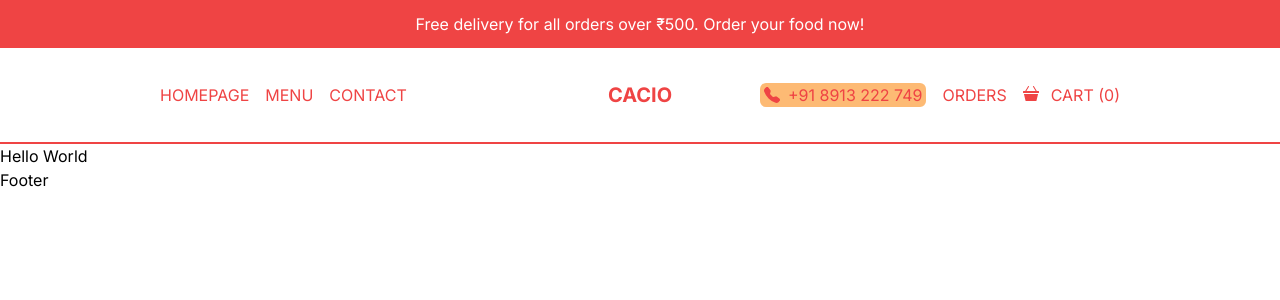
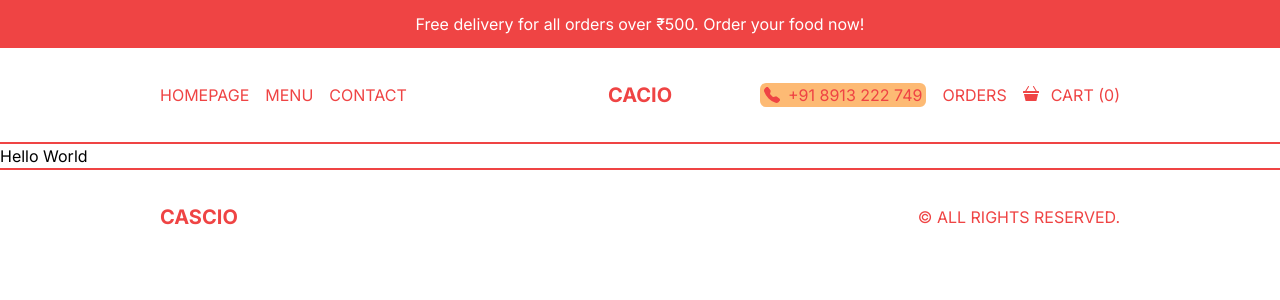
Before and after one commit to anoopraju31/restaurant-food-delivery-app, a Next.js app: page / in a window 1280 px wide. Shown: the top 300 px of the page. Built offline with nearby package versions, Linux system fonts and the light colour scheme.

Commit message:
Footer component - styled

```diff
--- a/src/components/Footer.tsx
+++ b/src/components/Footer.tsx
@@ -1,7 +1,15 @@
+import Link from 'next/link'
 import React from 'react'
 
 const Footer = () => {
-	return <div>Footer</div>
+	return (
+		<footer className='h-12 md:h-24 p-4 lg:px-20 xl:px-40 text-red-500 border-t-2 border-t-red-500 flex items-center justify-between'>
+			<Link href='/' className='font-bold text-xl uppercase'>
+				cascio
+			</Link>
+			<p>© ALL RIGHTS RESERVED.</p>
+		</footer>
+	)
 }
 
 export default Footer
```
